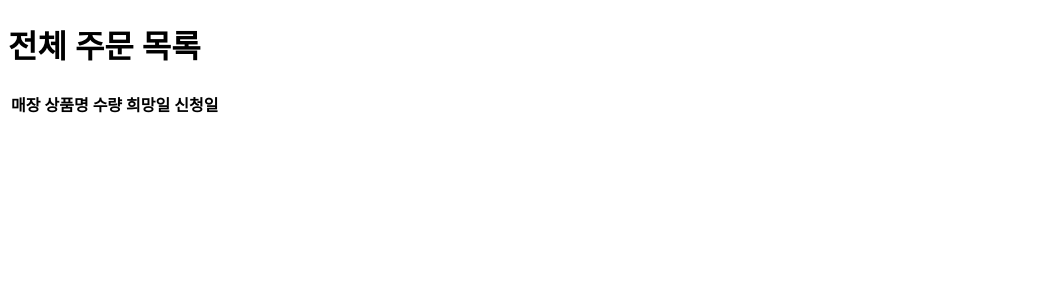
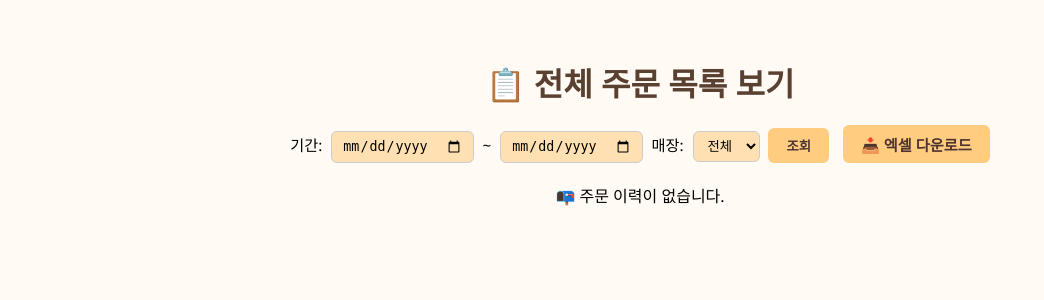
Before and after one commit to carrot0217/Betifulstore-app, a Flask app: page /admin/orders in a window 1280 px wide. Shown: the top 300 px of the page, without its empty margins (0-1044 px from the left). Run offline with Flask 3, Linux system fonts and the light colour scheme; the visitor is signed in with stand-in values (Sample User, id 1); lists and menus that the app fills with data are empty.

Commit message:
Update admin_orders.html

```diff
--- a/templates/admin_orders.html
+++ b/templates/admin_orders.html
@@ -3,11 +3,114 @@
 <head>
   <meta charset="UTF-8">
   <title>📋 전체 주문 목록</title>
+  <meta name="viewport" content="width=device-width, initial-scale=1">
+  <style>
+    body {
+      font-family: 'Segoe UI', sans-serif;
+      background-color: #fffaf3;
+      text-align: center;
+      padding: 30px;
+    }
+    h1 {
+      color: #5a4031;
+      margin-bottom: 20px;
+    }
+    .filter-form {
+      margin-bottom: 20px;
+      font-size: 0.95em;
+    }
+    input[type="date"], select {
+      padding: 6px 10px;
+      border-radius: 6px;
+      border: 1px solid #ccc;
+      background-color: #ffe0b2;
+      margin: 0 5px;
+    }
+    button {
+      padding: 8px 18px;
+      background-color: #ffcc80;
+      border: none;
+      border-radius: 6px;
+      font-weight: bold;
+      color: #4e342e;
+      cursor: pointer;
+    }
+    button:hover {
+      background-color: #ffb74d;
+    }
+    a.download {
+      display: inline-block;
+      margin-left: 10px;
+      padding: 8px 18px;
+      background-color: #ffcc80;
+      border-radius: 6px;
+      font-weight: bold;
+      color: #4e342e;
+      text-decoration: none;
+    }
+    a.download:hover {
+      background-color: #ffb74d;
+    }
+    table {
+      margin: auto;
+      border-collapse: collapse;
+      width: 95%;
+      max-width: 1000px;
+      background-color: #fff;
+      box-shadow: 0 4px 10px rgba(0,0,0,0.1);
+      border-radius: 12px;
+      overflow: hidden;
+      margin-top: 20px;
+    }
+    th, td {
+      padding: 12px;
+      border-bottom: 1px solid #eee;
+    }
+    th {
+      background-color: #ffe0b2;
+      color: #4e342e;
+    }
+    tr:hover {
+      background-color: #fff3e0;
+    }
+    .summary {
+      margin-top: 20px;
+      font-weight: bold;
+      color: #4e342e;
+    }
+  </style>
 </head>
 <body>
-  <h1>전체 주문 목록</h1>
+  <h1>📋 전체 주문 목록 보기</h1>
+
+  <form class="filter-form" method="get" action="/admin/orders">
+    <label>기간:
+      <input type="date" name="start" value="{{ start_date }}">
+      ~
+      <input type="date" name="end" value="{{ end_date }}">
+    </label>
+    <label>
+      매장:
+      <select name="store">
+        <option value="">전체</option>
+        {% for store in store_names %}
+        <option value="{{ store }}" {% if selected_store == store %}selected{% endif %}>{{ store }}</option>
+        {% endfor %}
+      </select>
+    </label>
+    <button type="submit">조회</button>
+    <a class="download" href="{{ url_for('download_orders_excel', start=start_date, end=end_date, store=selected_store) }}">📥 엑셀 다운로드</a>
+  </form>
+
+  {% if orders %}
   <table>
-    <tr><th>매장</th><th>상품명</th><th>수량</th><th>희망일</th><th>신청일</th></tr>
+    <tr>
+      <th>매장</th>
+      <th>상품명</th>
+      <th>수량</th>
+      <th>희망일</th>
+      <th>신청일</th>
+    </tr>
     {% for o in orders %}
     <tr>
       <td>{{ o.store }}</td>
@@ -18,5 +121,12 @@
     </tr>
     {% endfor %}
   </table>
+
+  <div class="summary">
+    총 신청 수량: {{ total_quantity }}개
+  </div>
+  {% else %}
+  <p>📭 주문 이력이 없습니다.</p>
+  {% endif %}
 </body>
 </html>
```
